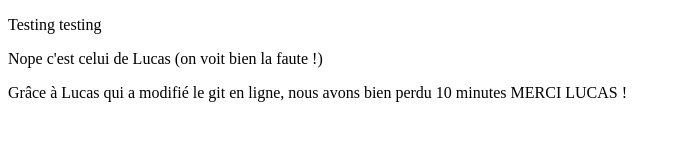
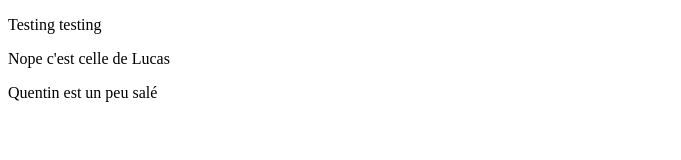
Before and after one commit to CoolNonoExia/test, a plain HTML site: page index.html in a window 1280 px wide. Shown: the whole page, without its empty margins (0-681 px from the left). Drawn offline with Linux system fonts and the light colour scheme.

Commit message:
Update index.html

```diff
--- a/index.html
+++ b/index.html
@@ -5,7 +5,8 @@
 	</head>
 	<body>
 		<p>Testing testing</p>
-		<p> Nope c'est celui de Lucas (on voit bien la faute !)</p>
-        <p> Grâce à Lucas qui a modifié le git en ligne, nous avons bien perdu 10 minutes MERCI LUCAS ! </p>
+		<p>Nope c'est celle de Lucas</p>
+        <!--<p> Grâce à Lucas qui a modifié le git en ligne, nous avons bien perdu 10 minutes MERCI LUCAS ! </p>-->
+		<p> Quentin est un peu salé</p>
 	</body>
 </html>
```
